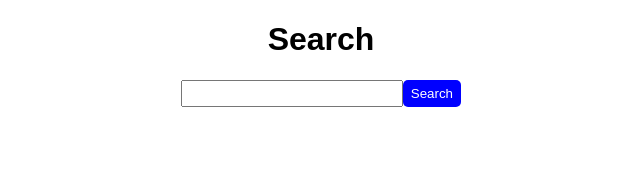
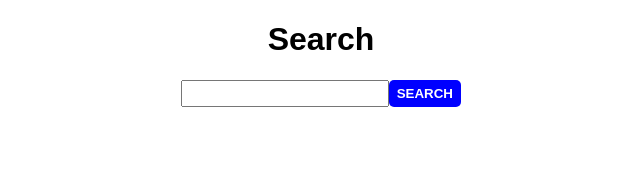
Before and after one commit to PJMantoss/autocomplete_search, a React (Create React App) app: page / in a window 1280 px wide. Shown: the top 170 px of the page, without its empty margins (319-959 px from the left). Built offline with nearby package versions, Linux system fonts and the light colour scheme; the HTML template or start-up script is replaced by a standard one.

Commit message:
update App styling

```diff
--- a/src/App.css
+++ b/src/App.css
@@ -43,6 +43,8 @@ input {
   padding: 6px 8px;
   background: blue;
   color: white;
+  font-weight: bold;
+  text-transform: uppercase;
 }
 
 @media only screen and (max-width: 600px){
```
